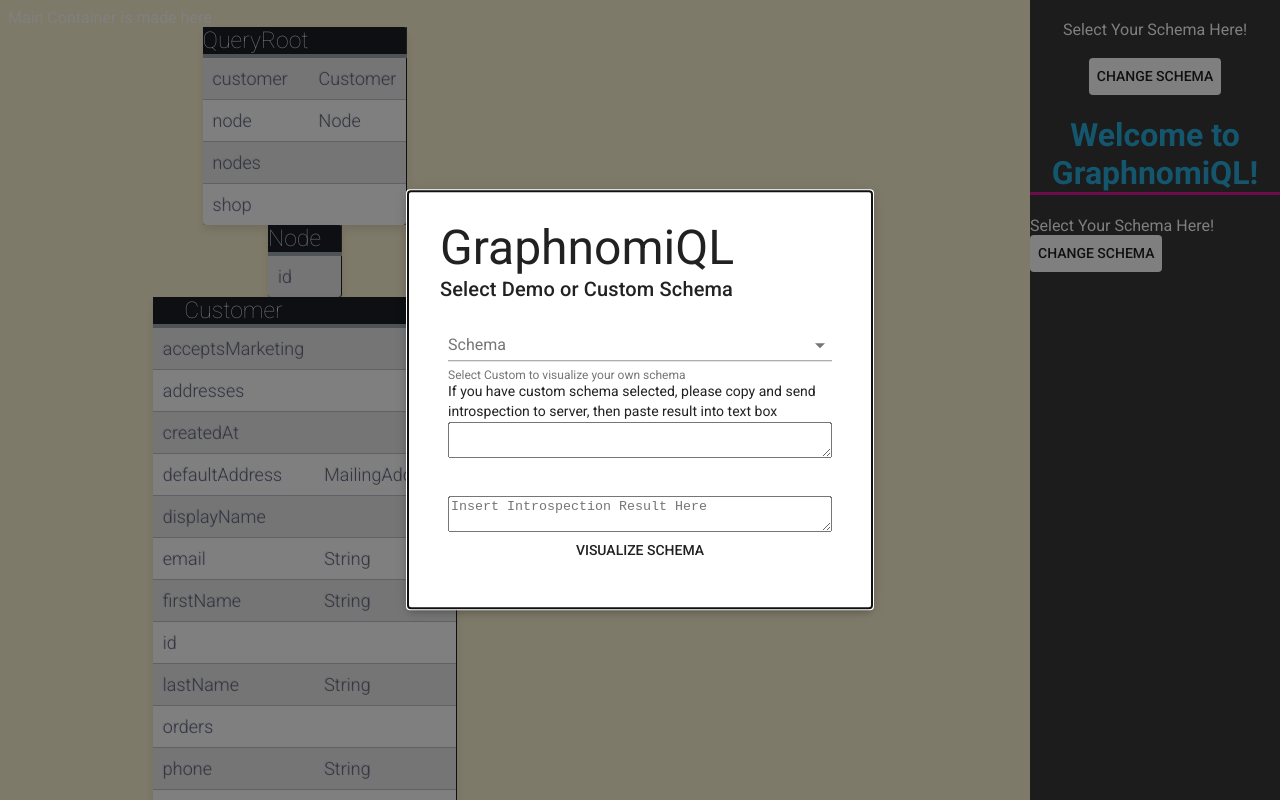
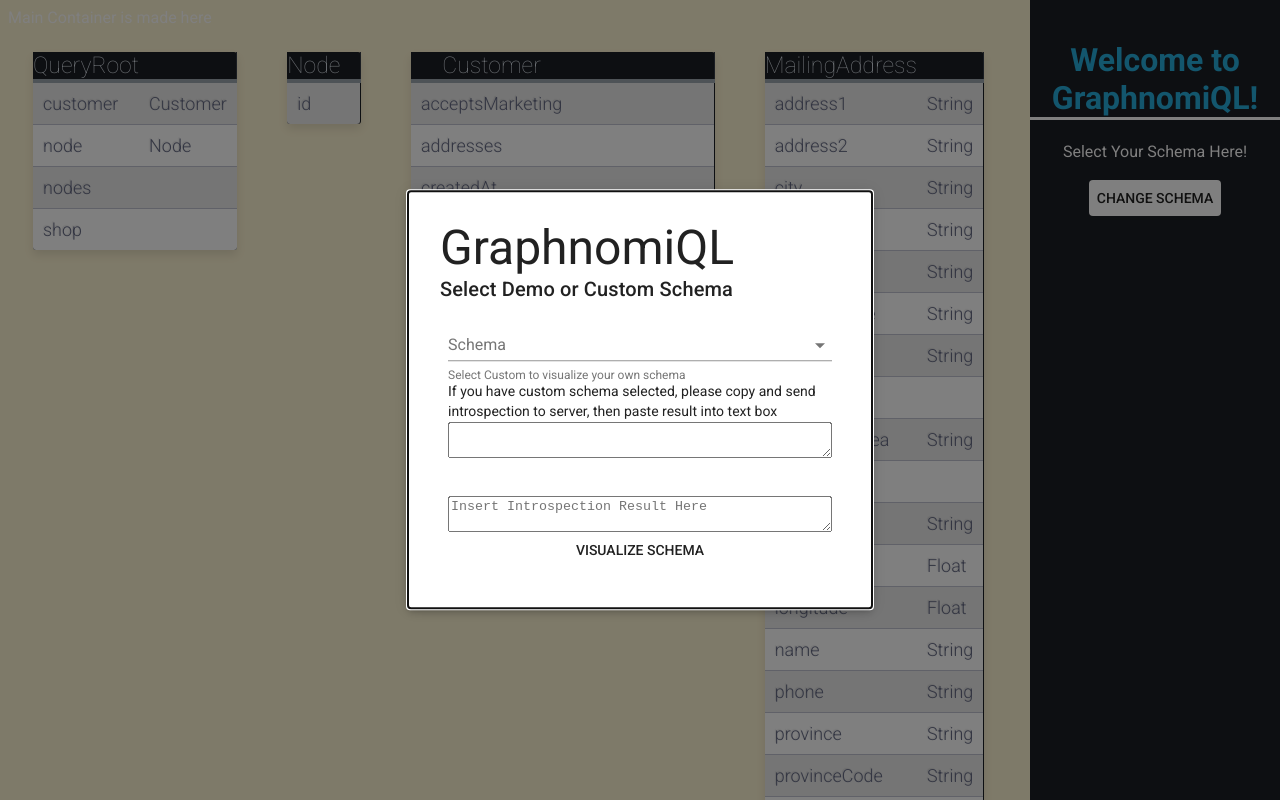
Before and after one commit to GraphnomiQl/GraphnomiQL, a React app: page / in a window 1280 px wide. Shown: the top 800 px of the page. Built offline with nearby package versions, Linux system fonts and the light colour scheme.

Commit message:
fixed conflicts in css for side paneling

```diff
--- a/src/components/Type.jsx
+++ b/src/components/Type.jsx
@@ -10,7 +10,7 @@
       </tr>
     ));
     return (
-      <div className="nodes-container">
+      <div className="node-containers">
         <table className="table">
           <thead className="heading">{name}</thead>
           <tbody className="body">{fieldList}</tbody>
--- a/src/containers/graphContainer.jsx
+++ b/src/containers/graphContainer.jsx
@@ -45,9 +45,7 @@
 
     return(
         <div className="nodes">
-          <div className="nodenodecontainer">
             {nodes}
-          </div>
         </div>
     )
   }
--- a/src/containers/panelContainer.jsx
+++ b/src/containers/panelContainer.jsx
@@ -15,18 +15,15 @@
   render() {
     return (
       <div class="panel">
+        <div panelHeadingContainer>
+          <h1 id="panelHeading">Welcome to GraphnomiQL!</h1>
+        </div>
         <div className='center'>
           <label>Select Your Schema Here!</label>
           <br />
           <br />
-
           <Button id="ChangeSchema" onClick={this.props.handleOpen}>Change Schema</Button>
         </div>
-        <div panelHeadingContainer>
-          <h1 id="panelHeading">Welcome to GraphnomiQL!</h1>
-        </div>
-        <label>Select Your Schema Here!</label>
-        <Button id="ChangeSchema" onClick={this.props.handleOpen}>Change Schema</Button>
       </div>
     )
   }
--- a/src/styles/App.css
+++ b/src/styles/App.css
@@ -7,9 +7,7 @@
   padding:25px;
 
 }
-.nodenodecontainer {
-	flex-wrap:wrap;
-}
+
 #ChangeSchema {
   background: white;
 
@@ -19,10 +17,6 @@
   text-align: center;
 }
 
-.main {
-	right:250px;
-}
-
 .panel {
 	height: 100%; /* Full-height: remove this if you want "auto" height */
   width: 250px; /* Set the width of the sidebar */
@@ -30,13 +24,13 @@
   z-index: 1; /* Stay on top */
   top: 0; /* Stay at the top */
   right: 0;
-  background-color: #383838; /* Black */
+  background-color: #1b1e24; /* Black */
   overflow-x: hidden; /* Disable horizontal scroll */
 	padding-top: 20px;
 }
 #panelHeading {
 	border-bottom: solid;
-	border-bottom-color: #DD1797;
+	border-bottom-color: white;
 	top: 25px
 }
 .table {
@@ -46,7 +40,7 @@
   height: 5%;
   margin: auto;
   max-width: 600px;
-  padding:10px;
+  padding:5px;
   width: 5%;
   box-shadow: 0 5px 10px rgba(0, 0, 0, 0.1);
   animation: float 5s infinite;
```
